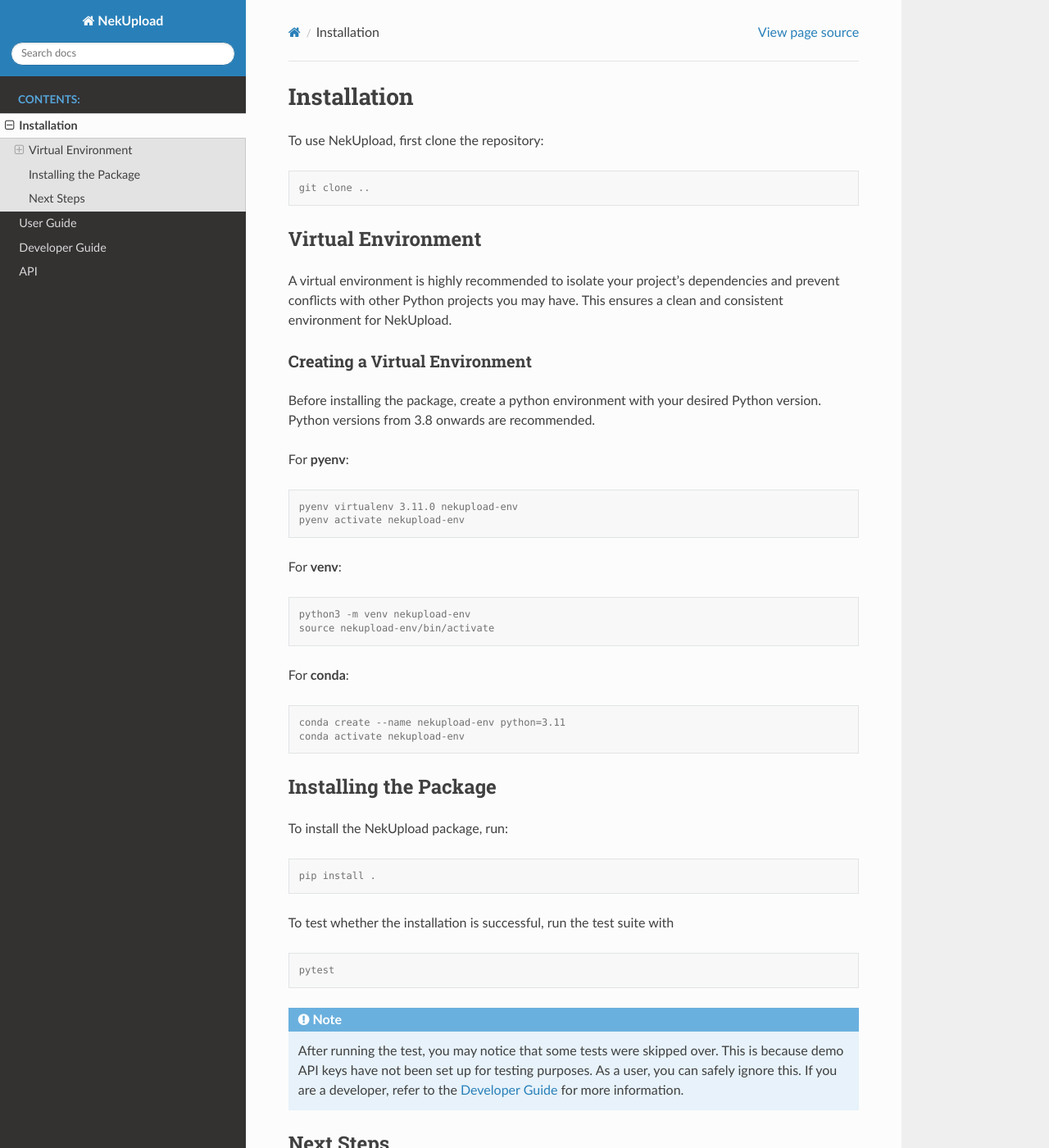
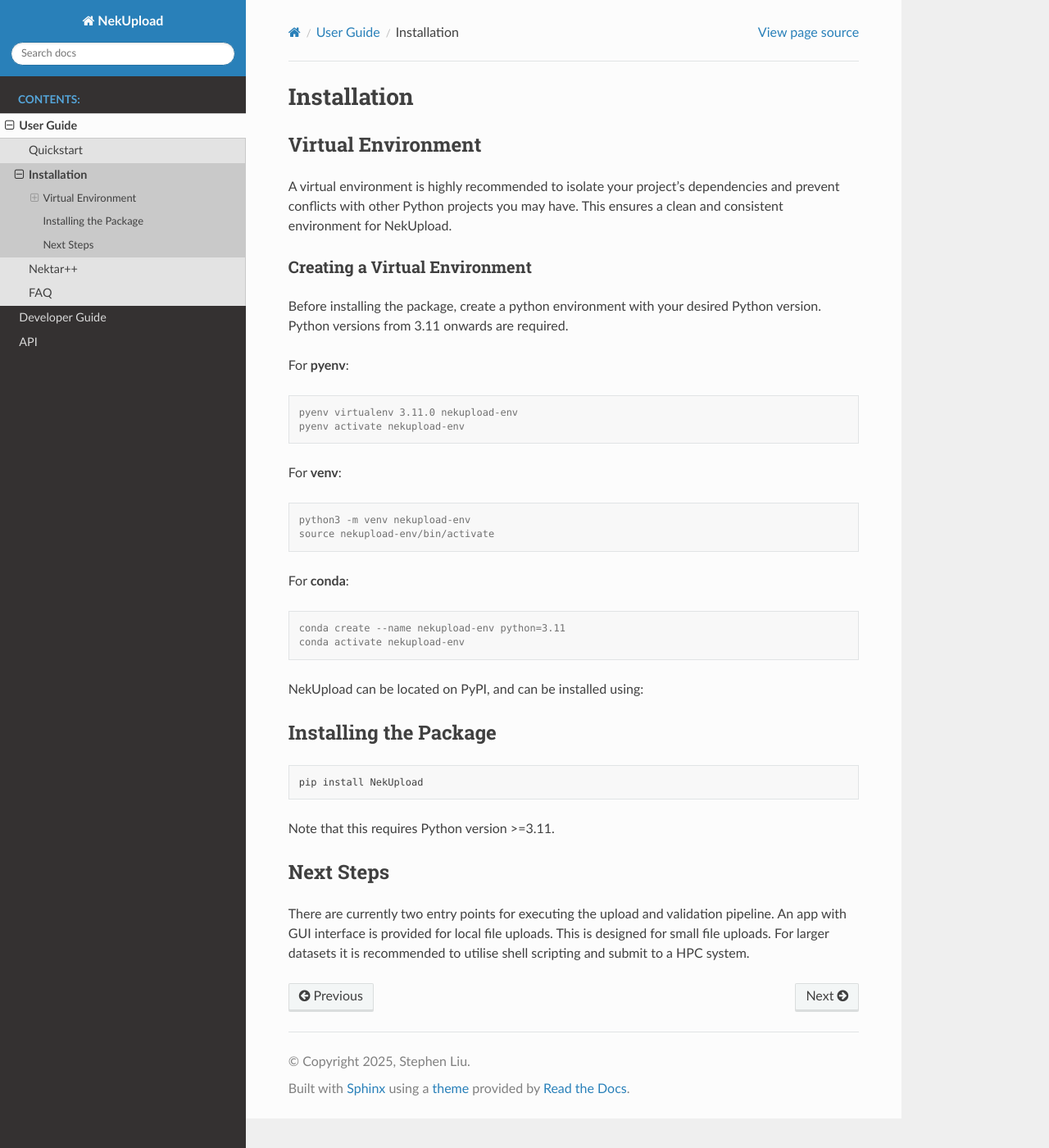
Before and after one commit to shl211/NekUpload, a Sphinx documentation site: the page built from docs/source/user_guide/installation.rst, in a window 1280 px wide and 1400 px high. Shown: the whole window at 82% size. Built offline with Sphinx 7.4.7 and the Read the Docs theme 3.1.0, drawn with Linux system fonts in a browser that asks for light colours.

Commit message:
Add more documentation
- Quickstart guide, better user guide and installation
- FAQ
- Description of Nektar best practices adn how to convert files

```diff
--- a/docs/source/index.rst
+++ b/docs/source/index.rst
@@ -29,7 +29,6 @@
    :maxdepth: 2
    :caption: Contents:
 
-   installation
-   usage
+   user_guide/usage
    developer
    api
--- a/docs/source/installation.rst
+++ b/docs/source/user_guide/installation.rst
@@ -1,11 +1,5 @@
 Installation
 ============
-
-To use NekUpload, first clone the repository:
-
-.. code-block:: console
-
-    git clone ..
 
 Virtual Environment
 -------------------
@@ -15,7 +9,7 @@
 Creating a Virtual Environment
 ~~~~~~~~~~~~~~~~~~~~~~~~~~~~~~
 
-Before installing the package, create a python environment with your desired Python version. Python versions from 3.8 onwards are recommended.
+Before installing the package, create a python environment with your desired Python version. Python versions from 3.11 onwards are required.
 
 For **pyenv**:
 
@@ -38,24 +32,16 @@
     conda create --name nekupload-env python=3.11
     conda activate nekupload-env
 
+NekUpload can be located on PyPI, and can be installed using:
+
 Installing the Package
 ----------------------
 
-To install the NekUpload package, run:
+.. code::
 
-.. code-block:: console
+    pip install NekUpload
 
-   pip install .
-
-To test whether the installation is successful, run the test suite with
-
-.. code-block:: console
-
-    pytest
-
-.. note::
-
-    After running the test, you may notice that some tests were skipped over. This is because demo API keys have not been set up for testing purposes. As a user, you can safely ignore this. If you are a developer, refer to the :ref:`developer_guide` for more information.
+Note that this requires Python version >=3.11.
 
 Next Steps
 ----------
--- a/docs/source/quickstart.rst
+++ b/docs/source/user_guide/quickstart.rst
@@ -17,7 +17,7 @@
 
 An API key is required to utilise this application. To access an API key, go to the online repository host (in this case https://data.ae.ic.ac.uk). Login to your account and select your profile. You will see an option: *Applications*, as shown in the following image:
 
-.. image:: _static/quickstart1.png
+.. image:: ../_static/quickstart1.png
     :alt: Image showing where to find *Applications*
     :align: center
 
@@ -90,7 +90,7 @@
 This should open up a tkinter application:
 
 
-.. image:: _static/app.png
+.. image:: ../_static/app.png
     :alt: NekUpload app user interface
     :align: center
 
```
Also changed, not shown: docs/source/usage.rst (deleted, +0 -75 lines), docs/source/user_guide/faq.rst (added, +9 -0 lines), docs/source/user_guide/nektar.rst (added, +68 -0 lines), docs/source/user_guide/usage.rst (added, +13 -0 lines).
